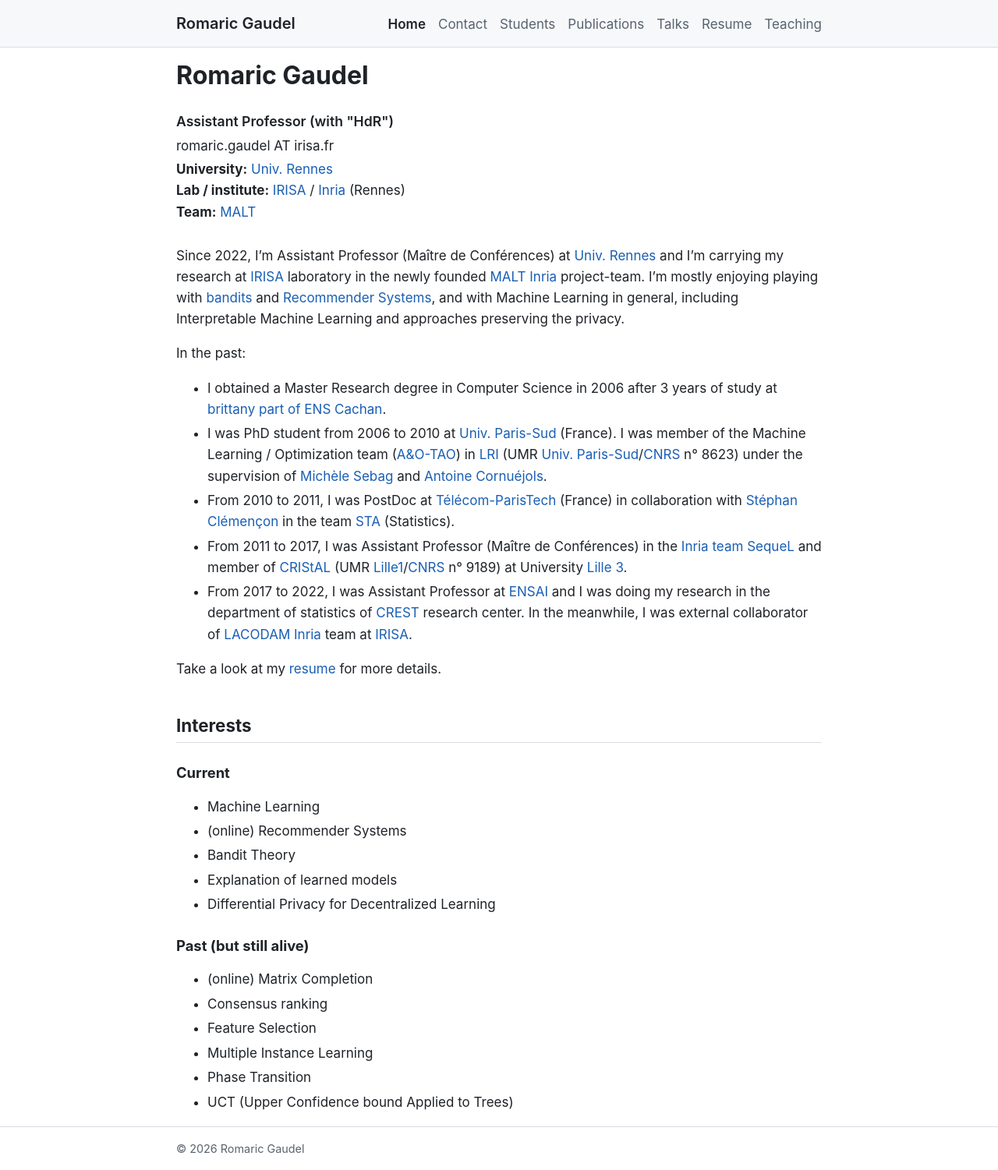
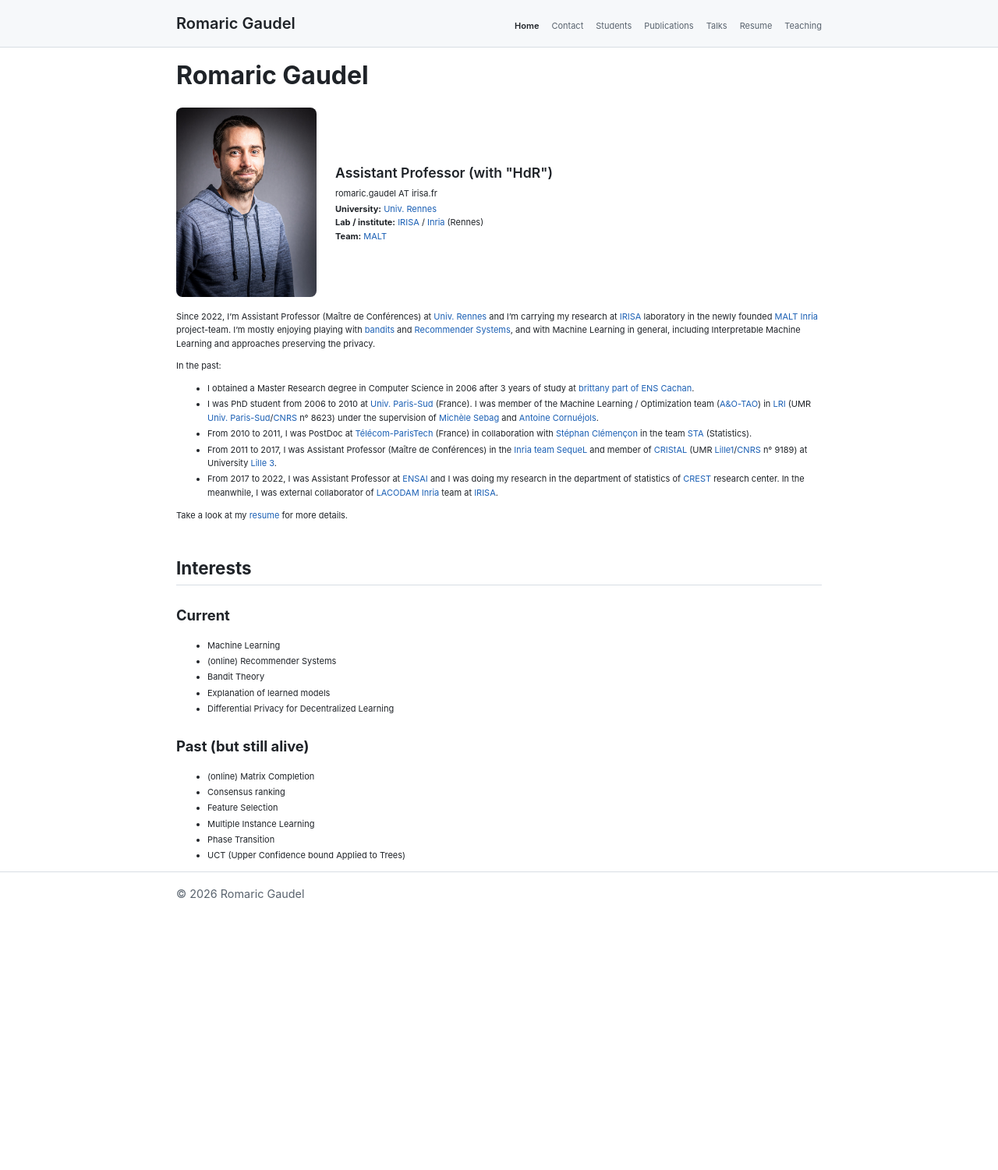
Before and after one commit to gaudel/gaudel.github.io, a Jekyll site: the page built from index.md, in a window 1280 px wide. Shown: the whole page at 78% size. Built offline with Jekyll 4.4.1, drawn with Linux system fonts in a browser that asks for light colours; after the commit the page ends 1174 px from its top, so only the background shows below that.

Commit message:
cleaning

```diff
--- a/_config.yml
+++ b/_config.yml
@@ -4,6 +4,9 @@ author: Romaric Gaudel
 lang: en
 url: "https://gaudel.github.io"
 baseurl: ""
+
+# No GitHub Pages default theme (Primer): layout and CSS are in this repo.
+theme: null
 
 markdown: kramdown
 kramdown:
--- a/assets/css/style.css
+++ b/assets/css/style.css
@@ -25,7 +25,7 @@ body {
   background: var(--bg);
   color: var(--fg);
   font-family: -apple-system, BlinkMacSystemFont, "Segoe UI", Roboto, "Helvetica Neue", Arial, sans-serif;
-  font-size: 17px;
+  font-size: 11px;
   line-height: 1.6;
 }
 
--- a/index.md
+++ b/index.md
@@ -5,9 +5,9 @@ title: Home
 
 # Romaric Gaudel
 
-{% assign photo = site.static_files | where: "path", "/assets/img/photo.jpg" | first %}
+{% assign photo = site.static_files | where: "path", "/assets/img/me.jpg" | first %}
 <div class="profile">
-  {% if photo %}<img src="{{ '/assets/img/photo.jpg' | relative_url }}" alt="Photo of Romaric Gaudel">{% endif %}
+  {% if photo %}<img src="{{ '/assets/img/me.jpg' | relative_url }}" alt="Photo of Romaric Gaudel">{% endif %}
   <div class="info" markdown="1">
 <p class="role">Assistant Professor (with "HdR")</p>
 
```
Also changed, not shown: contact.md (+4 -0 lines), README.md, assets/img/me.jpg (added).
